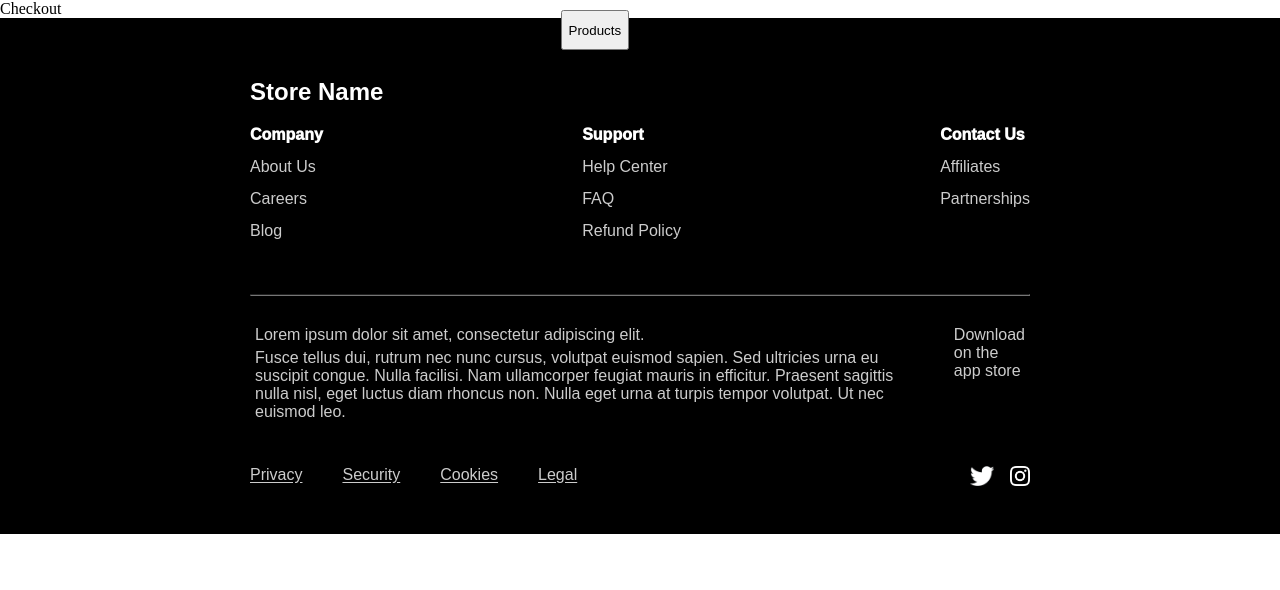
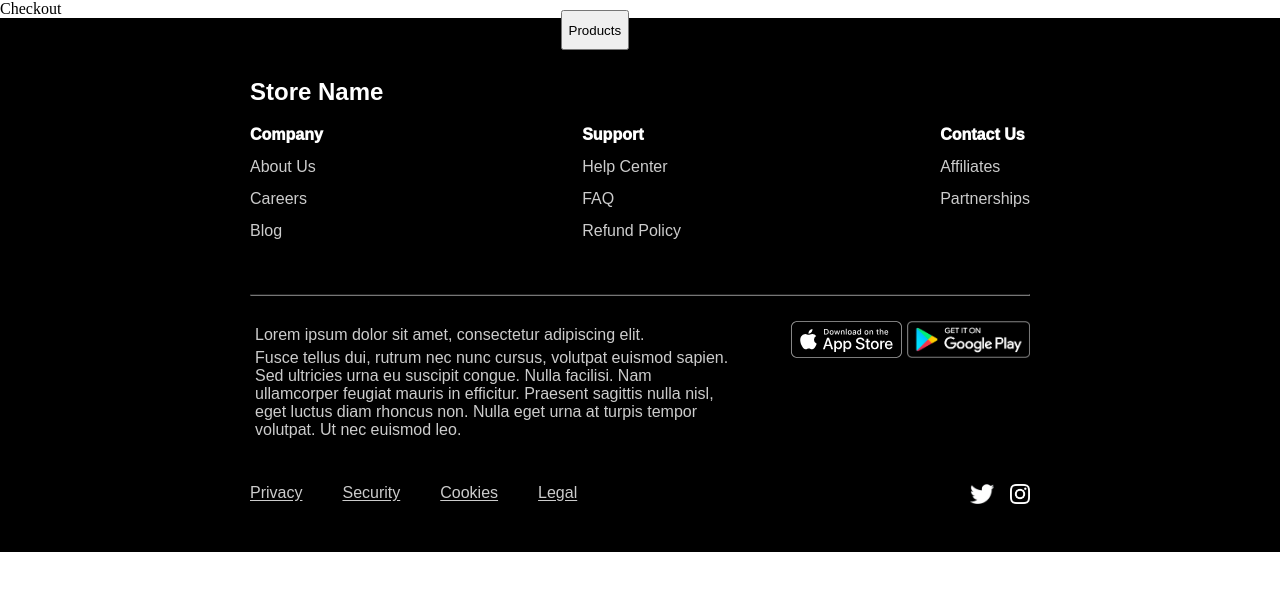
Before and after one commit to gitSuki/ecommerce-app, a React (Vite) app: page /checkout in a window 1280 px wide. Shown: the top 590 px of the page. Built offline with nearby package versions, Linux system fonts and the light colour scheme.

Commit message:
Add app store links and complete footer

```diff
--- a/src/components/Footer.css
+++ b/src/components/Footer.css
@@ -53,6 +53,17 @@
     margin: 5px;
 }
 
+.info-app {
+    display: flex;
+    gap: 5px;
+}
+
+.app-link {
+    height: 37px;
+    cursor: pointer;
+    transition: 0.2s all;
+}
+
 .bottom-section {
     display: flex;
     justify-content: space-between;
--- a/src/components/Footer.tsx
+++ b/src/components/Footer.tsx
@@ -1,3 +1,5 @@
+import appleStore from "../assets/appstorebadge.svg";
+import googlePlay from "../assets/googleplaybadge.png";
 import twitter from "../assets/twitter.png";
 import instagram from "../assets/instagram.png";
 import "./Footer.css";
@@ -61,8 +63,9 @@ const Footer = (): JSX.Element => {
                         euismod leo.
                     </p>
                 </div>
-                <div>
-                    <p>Download on the app store</p>
+                <div className="info-app">
+                    <img className="app-link" src={appleStore} alt="Apple App Store Logo" />
+                    <img className="app-link" src={googlePlay} alt="Google Play Logo" />
                 </div>
             </div>
             <div className="bottom-section">
```
